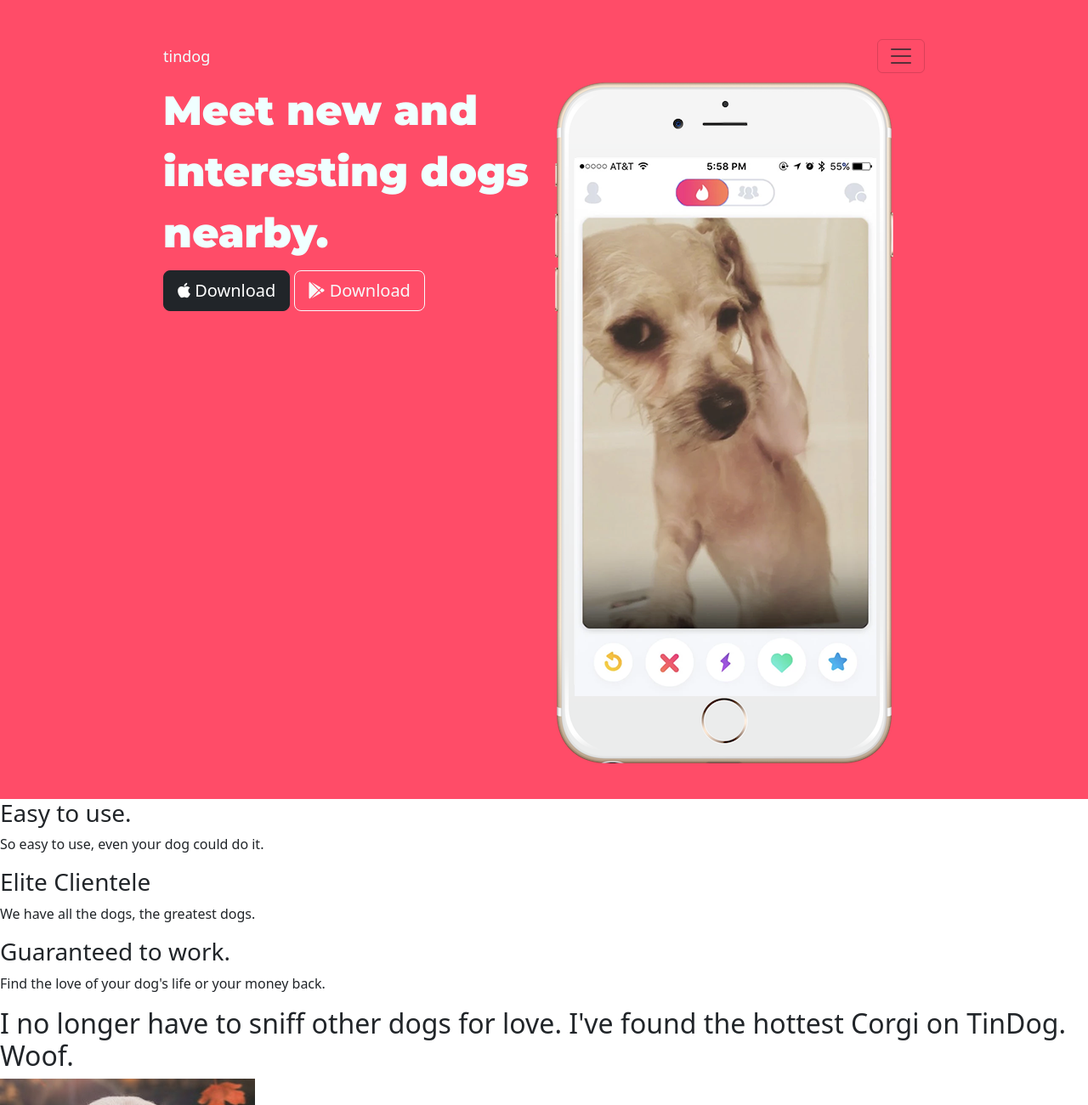
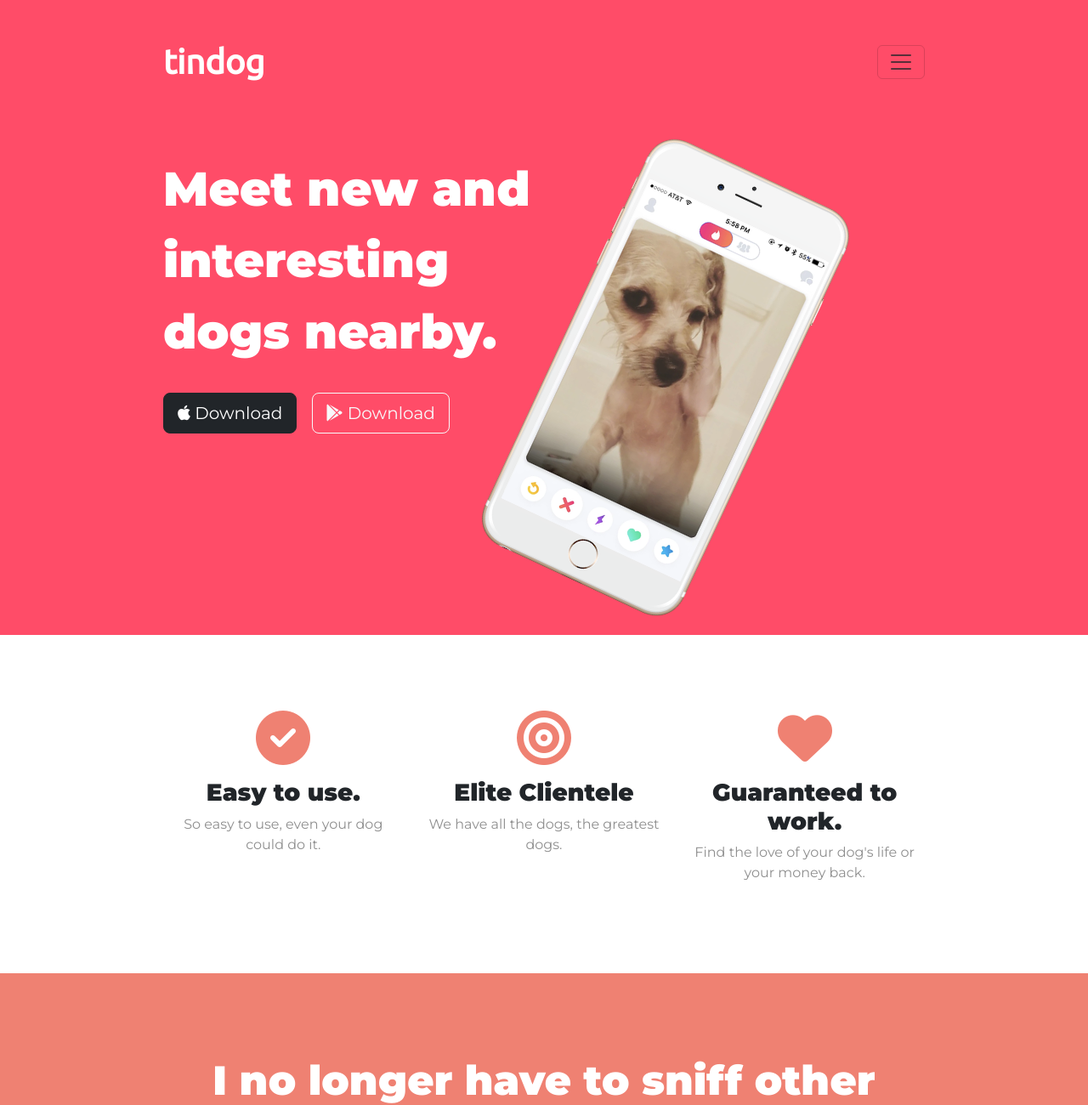
Before and after one commit to usmans58/TinDog, a plain HTML site: page index.html in a window 1280 px wide. Shown: the top 1300 px of the page at 85% size. Drawn offline with nearby package versions, Linux system fonts and the light colour scheme.

Commit message:
added more styles

```diff
--- a/css/styles.css
+++ b/css/styles.css
@@ -1,26 +1,88 @@
+body {
+    font-family: "Montserrat" !important;
+}
 
 #title {
     background-color: #ff4c68;
+    color: white;
 }
-/* change the font of h1 to monsterat with font weight 900 size 3rem and line height =1.5rem */
 h1 {
-    font-family: 'Montserrat', sans-serif !important;
+    /* font-family: 'Montserrat', sans-serif !important; */
     font-weight: 900 !important;
-    font-size: 3rem !important;
+    font-size: 3.5rem !important;
     line-height: 1.5 !important;
-    color: azure !important;
 }
+.navbar{
+    padding: 0 0 4.5rem 0 !important;
+}
+.nav-link{
+    font-family: "Montserrat-light" !important;
+    font-size: 1.5rem !important;
+}
+.navbar-brand {
+    color: white !important;
+    font-family: "Ubuntu";
+    font-size: 2.5rem !important;
+    font-weight: bold;
+
+}
+
+.nav-link {
+    color: white !important;
+}
+
+.navbar-toggler {
+    color: white !important;
+}
+
 .container-fluid {
     padding: 3% 15% !important;
 }
-.navbar-brand {
-    color: azure !important;
-    font-size: large !important;
+.download-button{
+    margin:5% 3% 5% 0 ;
+}
+.title-image{
+    width: 60%;
+    transform: rotate(25deg);
+}
+h3{
+    font-family: "Montserrat";
+    font-weight: 900 !important;
+    font-size: large;
+    font-weight: bold !important;
+}
+#features{
+    padding: 7% 15%;
+}
 
+.feature-box{
+    text-align: center;
 }
-.nav-link{
-    color: azure !important;
+p{
+    color: #8f8f8f;
 }
-.navbar-toggler{
-    color: azure !important;
+.icon{
+
+    margin-bottom: 1rem;
+    color: #ef8172;
 }
+.icon:hover{
+    color: #ff4c68;
+}
+#testimonials{
+    padding: 7% 15%;
+    background-color: #ef8172;
+    color: #fff;
+    text-align: center;
+}
+h2{
+    font-family: "Montserrat";
+    font-weight: 700 !important;
+    font-size: 3rem !important;
+    line-height: 1.5 !important;
+}
+.testimonial_image{
+    width: 20%;
+    border-radius: 50%;
+    margin-bottom: 1rem;
+}
--- a/index.html
+++ b/index.html
@@ -20,7 +20,7 @@
   <link href="https://fonts.googleapis.com/css2?family=Montserrat:wght@300;400;500;900&family=Ubuntu&display=swap"
     rel="stylesheet">
 </head>
-</head>
+
 
 <body>
 
@@ -51,12 +51,14 @@
       <div class="row">
         <div class="col-lg-6">
           <h1>Meet new and interesting dogs nearby.</h1>
-        <button type="button" class="btn btn-dark btn-lg"><i class="fa-brands fa-apple"></i> Download</button>
-        <button type="button" class="btn btn-outline-light btn-lg"><i class="fa-brands fa-google-play"></i> Download</button>
+          <button type="button" class="btn btn-dark btn-lg download-button"><i class="fa-brands fa-apple"></i>
+            Download</button>
+          <button type="button" class="btn btn-outline-light btn-lg download-button"><i
+              class="fa-brands fa-google-play"></i> Download</button>
         </div>
         <div class="col-lg-6">
 
-        <img src="images/iphone6.png" alt="iphone-mockup">
+          <img class="title-image" src="images/iphone6.png" alt="iphone-mockup">
 
         </div>
       </div>
@@ -69,15 +71,27 @@
   <!-- Features -->
 
   <section id="features">
+    <div class="row">
 
+      <div class=" feature-box col-lg-4">
+        <i class="fa-sharp fa-solid fa-circle-check fa-beat fa-4x icon"></i>
         <h3>Easy to use.</h3>
         <p>So easy to use, even your dog could do it.</p>
+      </div>
 
+      <div class=" feature-box col-lg-4">
+        <i class="fa-solid fa-bullseye fa-beat fa-4x icon"></i>
         <h3>Elite Clientele</h3>
         <p>We have all the dogs, the greatest dogs.</p>
+      </div>
 
+      <div class="feature-box col-lg-4">
+        <i class="fa-solid fa-heart fa-beat fa-4x icon"></i>
         <h3>Guaranteed to work.</h3>
         <p>Find the love of your dog's life or your money back.</p>
+      </div>
+
+    </div>
 
   </section>
 
@@ -87,7 +101,7 @@
   <section id="testimonials">
 
     <h2>I no longer have to sniff other dogs for love. I've found the hottest Corgi on TinDog. Woof.</h2>
-    <img src="images/dog-img.jpg" alt="dog-profile">
+    <img class="testimonial_image" src="images/dog-img.jpg" alt="dog-profile">
     <em>Pebbles, New York</em>
 
     <!-- <h2 class="testimonial-text">My dog used to be so lonely, but with TinDog's help, they've found the love of their life. I think.</h2>
```
Lines whose indentation alone changed are shown as unchanged.
